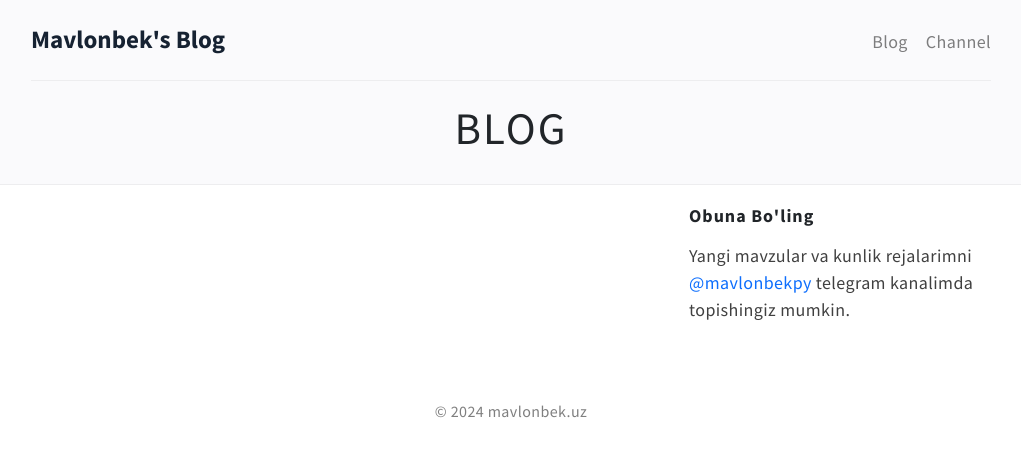
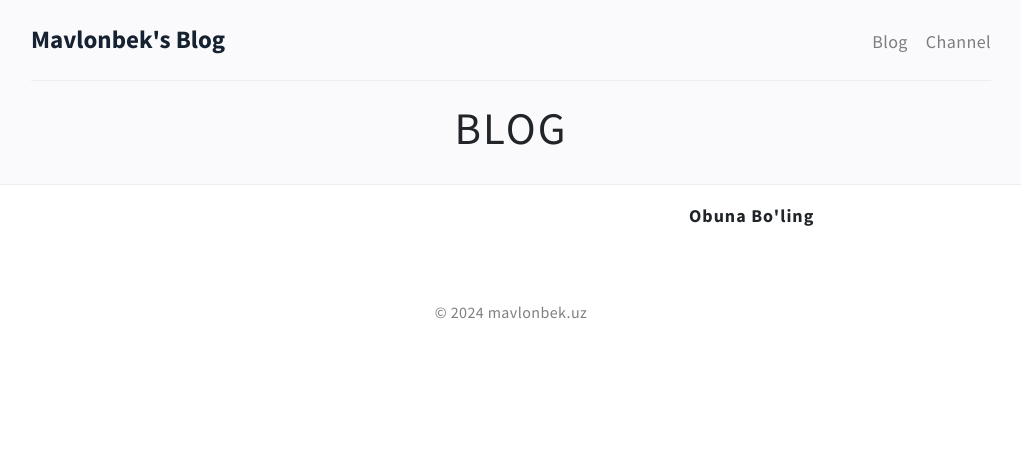
Before and after one commit to MavlonbekPy/mv_blog, a Django app: page /blog/ in a window 1280 px wide. Shown: the top 457 px of the page, without its empty margins (129-1150 px from the left). Run offline with Django 4.2, Linux system fonts and the light colour scheme; data that the repository does not hold is empty; some libraries are stand-ins or nearby versions.

Commit message:
links hided

```diff
--- a/templates/blog.html
+++ b/templates/blog.html
@@ -64,10 +64,10 @@
             <div class="subscribe-form  col-md-4 sticky " id="mc-embedded-subscribe-form"
                  name="mc-embedded-subscribe-form">
                 <h6>Obuna Bo'ling</h6>
-                <p>
-                    Yangi mavzular va kunlik rejalarimni <a href="https://t.me/mavlonbekpy/">@mavlonbekpy</a>
-                    telegram kanalimda topishingiz mumkin.
-                </p>
+{#                <p>#}
+{#                    Yangi mavzular va kunlik rejalarimni <a href="https://t.me/mavlonbekpy/">@mavlonbekpy</a>#}
+{#                    telegram kanalimda topishingiz mumkin.#}
+{#                </p>#}
             </div>
         </div>
     </div>
```
